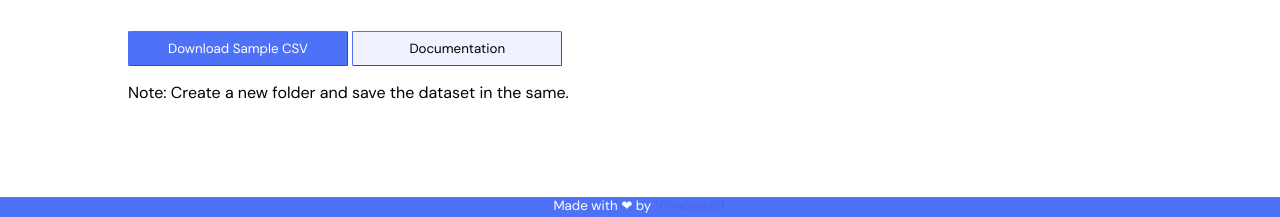
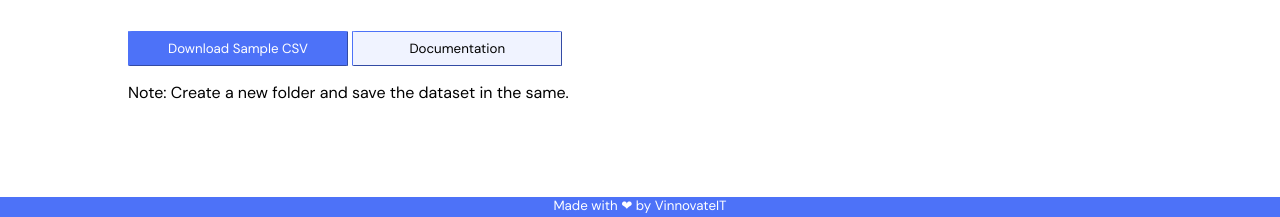
Before and after one commit to AviralJ58/ml-assistant, a Flask app: page / in a window 1280 px wide. Shown: the part 622-839 px from the top of the page. Run offline with Flask 2, Linux system fonts and the light colour scheme.

Commit message:
Footer link fixed

```diff
--- a/static/css/style.css
+++ b/static/css/style.css
@@ -219,3 +219,7 @@ a{
 a:hover{
 	color: #E1E3E6;
 }
+
+#footerlink{
+	color: white
+}
--- a/templates/index.html
+++ b/templates/index.html
@@ -63,7 +63,7 @@
     </div>
 
     <footer class="footer" id="index_footer">
-        <p>Made with &#10084; by <a href="https://vinnovateit.com/">VinnovateIT</a></p>
+        <p>Made with &#10084; by <a href="https://vinnovateit.com/" id="footerlink">VinnovateIT</a></p>
     </footer>
 
 
--- a/templates/model.html
+++ b/templates/model.html
@@ -107,7 +107,7 @@
     </div>
 
     <footer class="footer">
-        <p>Made with &#10084; by <a href="https://vinnovateit.com/">VinnovateIT</a></p>
+        <p>Made with &#10084; by <a href="https://vinnovateit.com/" id="footerlink">VinnovateIT</a></p>
     </footer>
     <!-- Script
      <script>
```
